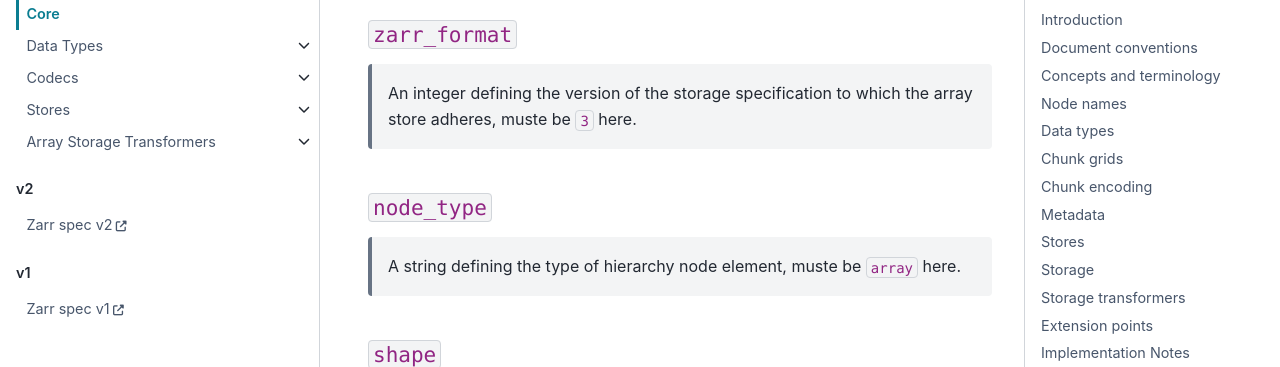
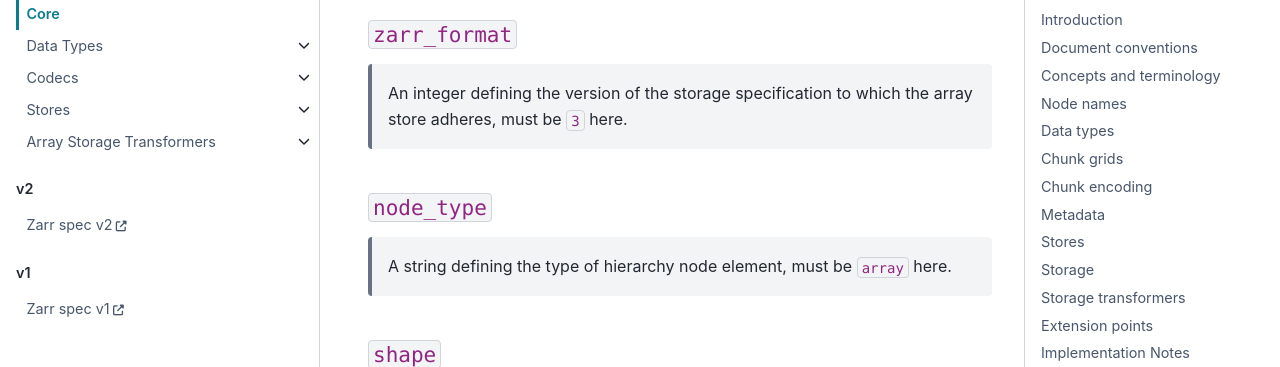
Before and after one commit to zarr-developers/zarr-specs, a Sphinx documentation site: the page built from docs/v3/core/v3.0.rst, in a window 1280 px wide and 900 px high, scrolled down 18842 px. Shown: the part 177-544 px from the top of the window. Built offline with Sphinx 7.4.7 and the PyData theme 0.15.4, drawn with Linux system fonts in a browser that asks for light colours; some of the changed text lies outside the part shown.

Commit message:
fix typos

```diff
--- a/docs/v3/core/v3.0.rst
+++ b/docs/v3/core/v3.0.rst
@@ -830,12 +830,12 @@ mandatory names:
 ^^^^^^^^^^^^^^^
 
     An integer defining the version of the storage specification to which the
-    array store adheres, muste be ``3`` here.
+    array store adheres, must be ``3`` here.
 
 ``node_type``
 ^^^^^^^^^^^^^^^
 
-    A string defining the type of hierarchy node element, muste be ``array``
+    A string defining the type of hierarchy node element, must be ``array``
     here.
 
 ``shape``
@@ -1075,12 +1075,12 @@ A Zarr group metadata object must contain the following mandatory key:
 ^^^^^^^^^^^^^^^
 
     An integer defining the version of the storage specification to which the
-    array store adheres, muste be ``3`` here.
+    array store adheres, must be ``3`` here.
 
 ``node_type``
 ^^^^^^^^^^^^^^^
 
-    A string defining the type of hierarchy node element, muste be ``group``
+    A string defining the type of hierarchy node element, must be ``group``
     here.
 
 Optional keys:
```
